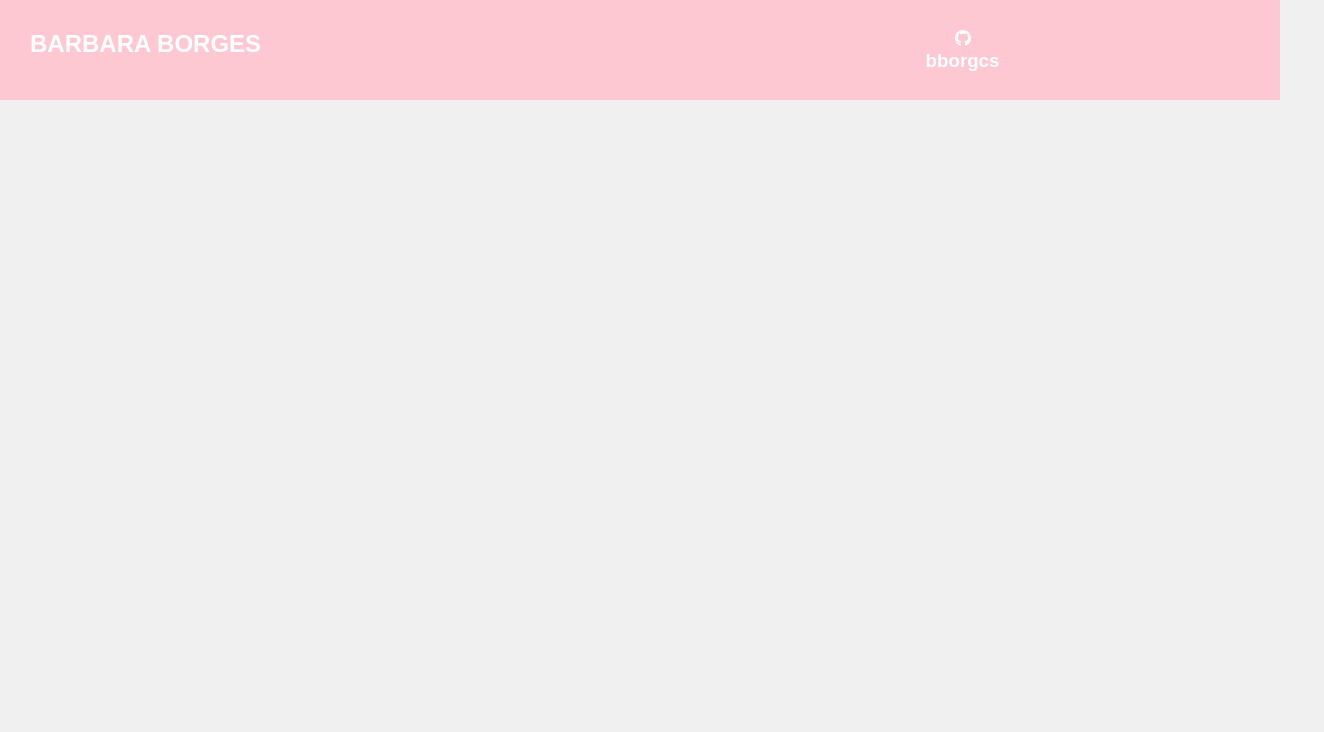
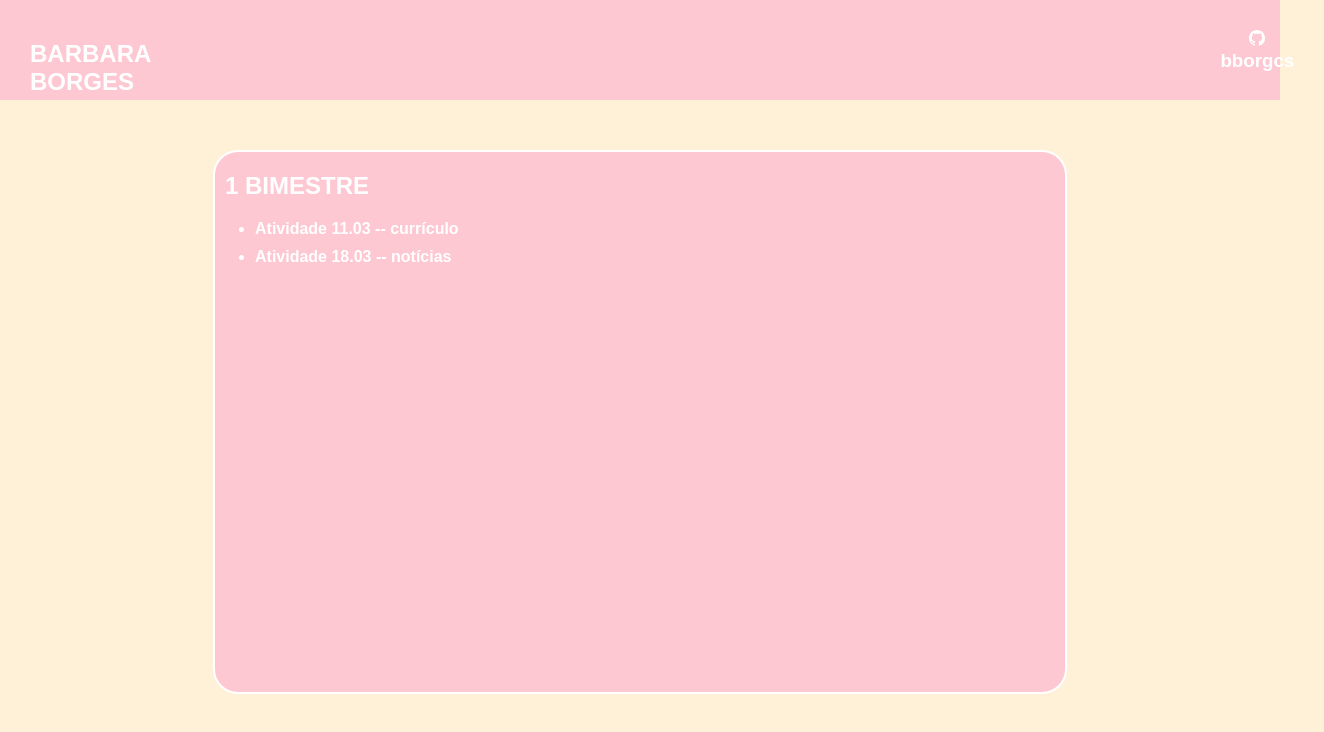
Before and after one commit to bborgcs/bborgcs.github.io, a plain HTML site: page index.html in a window 1280 px wide. Shown: the whole page, 1324 px wide, since content can reach past the window. Drawn offline with nearby package versions, Linux system fonts and the light colour scheme.

Commit message:
pagina web

```diff
--- a/index.html
+++ b/index.html
@@ -14,14 +14,29 @@
             <span class="material-symbols-outlined">local_florist</span>
         </div>-->
         <div class="box2">
-            <h2>BARBARA BORGES</h2>
+            <h1>BARBARA BORGES</h1>
         </div>
         <div class="box1">
-            <svg xmlns="http://www.w3.org/2000/svg" width="16" height="16" fill="currentColor" class="bi bi-github" viewBox="0 0 16 16">
-                <path d="M8 0C3.58 0 0 3.58 0 8c0 3.54 2.29 6.53 5.47 7.59.4.07.55-.17.55-.38 0-.19-.01-.82-.01-1.49-2.01.37-2.53-.49-2.69-.94-.09-.23-.48-.94-.82-1.13-.28-.15-.68-.52-.01-.53.63-.01 1.08.58 1.23.82.72 1.21 1.87.87 2.33.66.07-.52.28-.87.51-1.07-1.78-.2-3.64-.89-3.64-3.95 0-.87.31-1.59.82-2.15-.08-.2-.36-1.02.08-2.12 0 0 .67-.21 2.2.82.64-.18 1.32-.27 2-.27s1.36.09 2 .27c1.53-1.04 2.2-.82 2.2-.82.44 1.1.16 1.92.08 2.12.51.56.82 1.27.82 2.15 0 3.07-1.87 3.75-3.65 3.95.29.25.54.73.54 1.48 0 1.07-.01 1.93-.01 2.2 0 .21.15.46.55.38A8.01 8.01 0 0 0 16 8c0-4.42-3.58-8-8-8"/>
-            </svg>
-            <h3>bborgcs</h3>
+            <a href="https://github.com/bborgcs" target="_blank">
+                <svg xmlns="http://www.w3.org/2000/svg" width="16" height="16" fill="currentColor" class="bi bi-github" viewBox="0 0 16 16">
+                    <path d="M8 0C3.58 0 0 3.58 0 8c0 3.54 2.29 6.53 5.47 7.59.4.07.55-.17.55-.38 0-.19-.01-.82-.01-1.49-2.01.37-2.53-.49-2.69-.94-.09-.23-.48-.94-.82-1.13-.28-.15-.68-.52-.01-.53.63-.01 1.08.58 1.23.82.72 1.21 1.87.87 2.33.66.07-.52.28-.87.51-1.07-1.78-.2-3.64-.89-3.64-3.95 0-.87.31-1.59.82-2.15-.08-.2-.36-1.02.08-2.12 0 0 .67-.21 2.2.82.64-.18 1.32-.27 2-.27s1.36.09 2 .27c1.53-1.04 2.2-.82 2.2-.82.44 1.1.16 1.92.08 2.12.51.56.82 1.27.82 2.15 0 3.07-1.87 3.75-3.65 3.95.29.25.54.73.54 1.48 0 1.07-.01 1.93-.01 2.2 0 .21.15.46.55.38A8.01 8.01 0 0 0 16 8c0-4.42-3.58-8-8-8"/>
+                </svg>
+                <h3>bborgcs</h3>
+            </a>
         </div>
     </nav>
+    <div class="container">
+        <div class="stylediv">
+            <h2 class="text">1 BIMESTRE</h2>
+            <ul class="text">
+                <li>
+                    <b><a href="11-03\barbara.html" target="_blank"><p>Atividade 11.03 -- currículo</p></a></b>
+                </li>
+                <li>
+                    <b><a href="18-03\index.html" target="_blank"><p>Atividade 18.03 -- notícias</p></a></b>
+                </li>
+            </ul>
+        </div>
+    </div>
 </body>
 </html>
--- a/style.css
+++ b/style.css
@@ -12,7 +12,7 @@
 
 body {
     font-family: 'Arial', sans-serif;
-    background-color:#f0f0f0;
+    background-color:#fff0d8;
 }
 
 .material-symbols-outlined {
@@ -27,12 +27,28 @@ div {
     color:white;
 }
 
+.stylediv {
+    background-color: #fdc8d2;
+    width: 850px;
+    height: 540px;
+    border:2px solid white;
+    border-radius: 25px;
+}
+
+.container {
+    justify-content: center;
+    display: flex;
+    height:100vh;
+    margin-top: 50px;
+}
+
 .box1 {
     padding: 30px;
     width: 50%; /* Largura fixa, pode ser alterada */
     text-align: center;
     border-radius: 5px;
     box-sizing: border-box;
+    margin-left: 1000px;
 }
 
 .box2 {
@@ -42,3 +58,24 @@ div {
     border-radius: 5px;
     box-sizing: border-box;
 }
+
+h2{
+    margin: 20px 10px 10px 10px;
+}
+
+ul{
+    margin: 20px 10px 10px 40px;
+}
+
+a {
+    color:white;
+    text-decoration: none;
+}
+
+h1{
+    margin-top: 10px;
+}
+
+li{
+    margin-top: 10px;
+}
```
